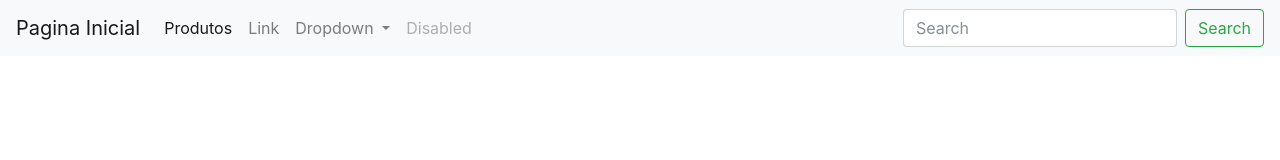
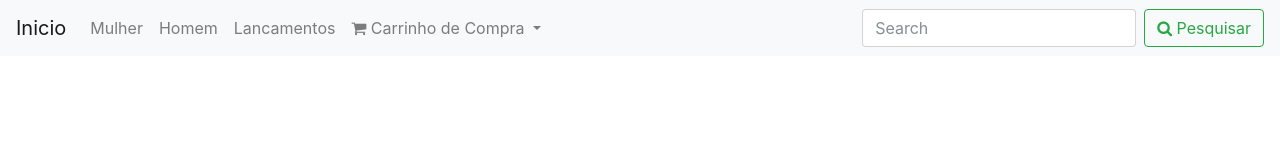
Before and after one commit to AntonioCaio/Projeto_html, a website: page public_html/index.html in a window 1280 px wide. Drawn offline with Linux system fonts and the light colour scheme.

Commit message:
COLOCADO MENU

```diff
--- a/public_html/index.html
+++ b/public_html/index.html
@@ -17,42 +17,47 @@ and open the template in the editor.
         <script src="js/bootstrap.js"></script>
 
         <link rel="stylesheet" href="css/bootstrap.css"/>
+
+        <link rel="stylesheet" href="https://cdnjs.cloudflare.com/ajax/libs/font-awesome/4.7.0/css/font-awesome.min.css">
     </head>
     <body>
 
 
         <nav class="navbar navbar-expand-lg navbar-light bg-light">
-  <a class="navbar-brand" href="#">Pagina Inicial</a>
+            <a class="navbar-brand" href="#">Inicio</a>
             <button class="navbar-toggler" type="button" data-toggle="collapse" data-target="#navbarSupportedContent" aria-controls="navbarSupportedContent" aria-expanded="false" aria-label="Toggle navigation">
                 <span class="navbar-toggler-icon"></span>
             </button>
 
             <div class="collapse navbar-collapse" id="navbarSupportedContent">
                 <ul class="navbar-nav mr-auto">
-      <li class="nav-item active">
-        <a class="nav-link" href="#">Produtos<span class="sr-only">(current)</span></a>
+                    <li class="nav-item ">
+                        <a class="nav-link" href="#">Mulher<span class="sr-only">(current)</span></a>
                     </li>
                     <li class="nav-item">
-        <a class="nav-link" href="#">Link</a>
+                        <a class="nav-link" href="#">Homem</a>
+                    </li>
+                    <li class="nav-item">
+                        <a class="nav-link " href="#">Lancamentos</a>
                     </li>
                     <li class="nav-item dropdown">
                         <a class="nav-link dropdown-toggle" href="#" id="navbarDropdown" role="button" data-toggle="dropdown" aria-haspopup="true" aria-expanded="false">
-          Dropdown
+                            <i class="fa fa-shopping-cart" aria-hidden="true"></i>
+                            Carrinho de Compra
                         </a>
                         <div class="dropdown-menu" aria-labelledby="navbarDropdown">
-          <a class="dropdown-item" href="#">Action</a>
-          <a class="dropdown-item" href="#">Another action</a>
+                            <a class="dropdown-item" href="#">Logar</a>
+                            <a class="dropdown-item" href="#">Fazer Cotação</a>
                             <div class="dropdown-divider"></div>
-          <a class="dropdown-item" href="#">Something else here</a>
+                            <a class="dropdown-item" href="#">Enviar</a>
                         </div>
-      </li>
-      <li class="nav-item">
-        <a class="nav-link disabled" href="#">Disabled</a>
                     </li>
                 </ul>
                 <form class="form-inline my-2 my-lg-0">
                     <input class="form-control mr-sm-2" type="search" placeholder="Search" aria-label="Search">
-      <button class="btn btn-outline-success my-2 my-sm-0" type="submit">Search</button>
+                    <button class="btn btn-outline-success my-2 my-sm-0" type="submit">
+                        <i class="fa fa-search" aria-hidden="true"></i>
+                        Pesquisar</button>
                 </form>
             </div>
         </nav>
```
Lines whose indentation alone changed are shown as unchanged.
